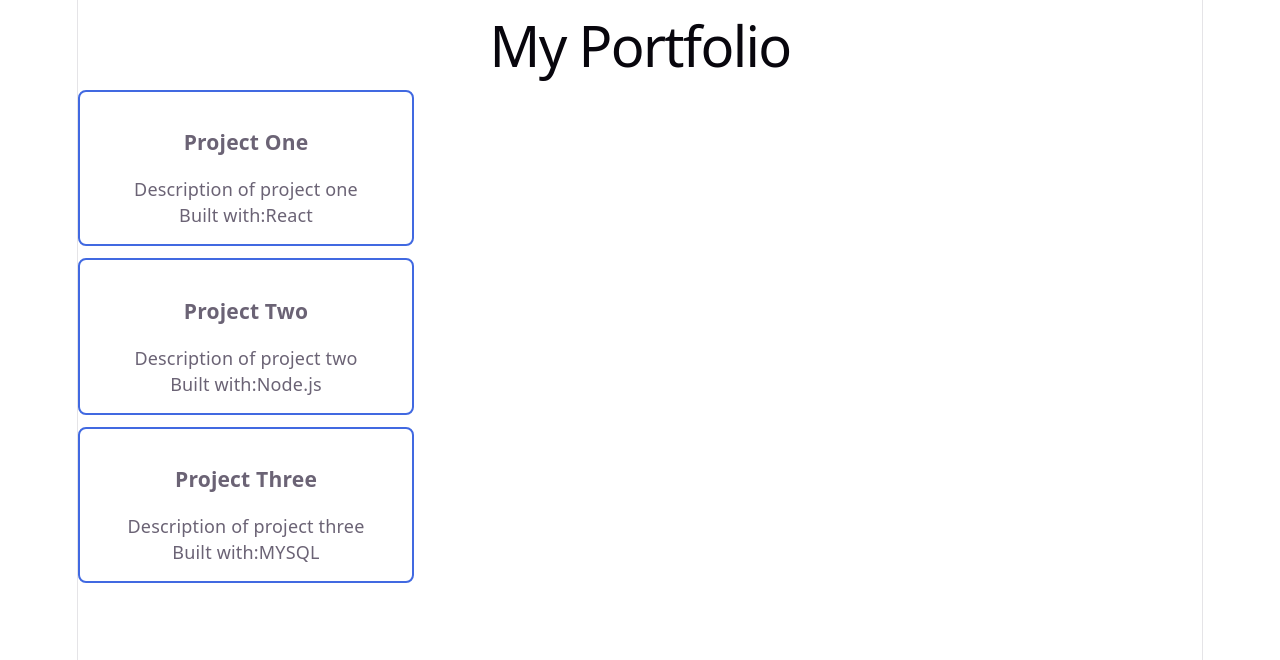
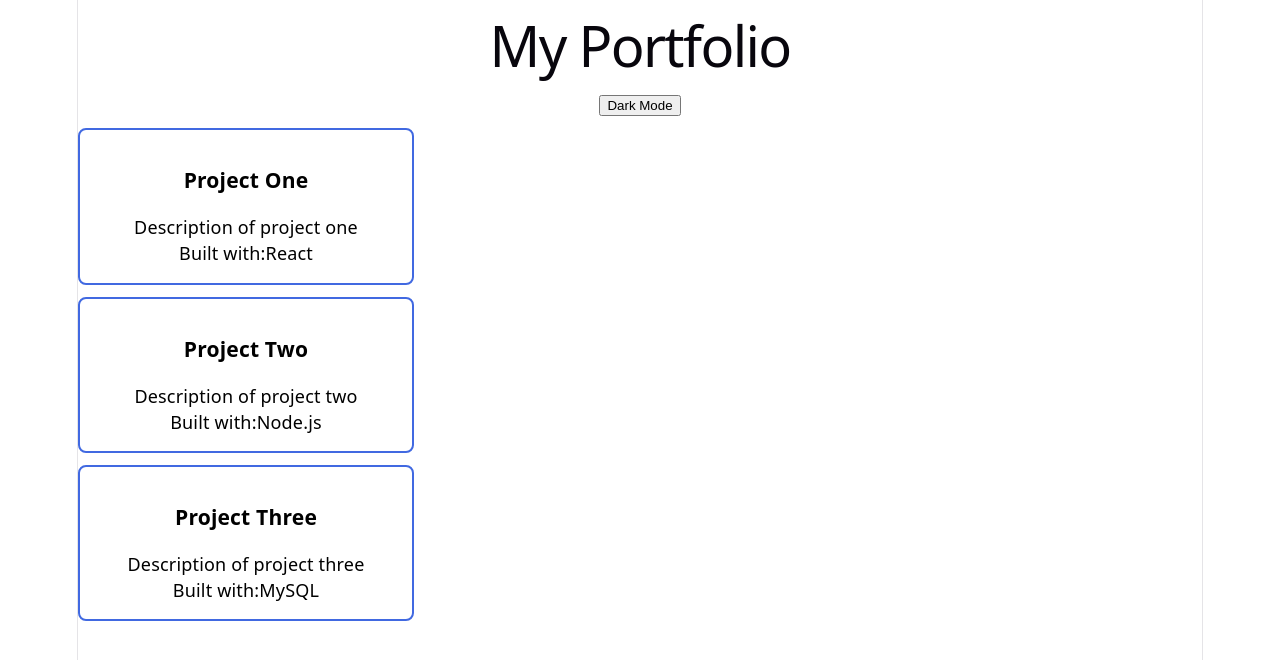
Before and after one commit to AshanKoralage/Portfolio, a React (Vite) app: page / in a window 1280 px wide. Shown: the top 660 px of the page. Built offline with nearby package versions, Linux system fonts and the light colour scheme.

Commit message:
Add dark mode toggle using useState

```diff
--- a/src/App.jsx
+++ b/src/App.jsx
@@ -1,14 +1,27 @@
+import { useState } from "react";
 import "./App.css";
 import ProjectCard from "./ProjectCard";
 
 function App() {
+  const [isDark, setIsDark] = useState(false);
+
   return (
-    <div>
+    <div
+      style={{
+        backgroundColor: isDark ? "#222" : "#fff",
+        color: isDark ? "#fff" : "#000",
+        minHeight: "100vh",
+      }}
+    >
       <h1>My Portfolio</h1>
 
-      <ProjectCard title="Project One" description="Description of project one"  tech="React"/>
-      <ProjectCard title="Project Two" description="Description of project two" tech="Node.js"/>
-      <ProjectCard title="Project Three" description="Description of project three" tech="MYSQL"/>
+      <button onClick={() => setIsDark(!isDark)}>
+        {isDark ? "Light Mode" : "Dark Mode"}
+      </button>
+
+      <ProjectCard title="Project One" description="Description of project one" tech="React" />
+      <ProjectCard title="Project Two" description="Description of project two" tech="Node.js" />
+      <ProjectCard title="Project Three" description="Description of project three" tech="MySQL" />
     </div>
   );
 }
```
